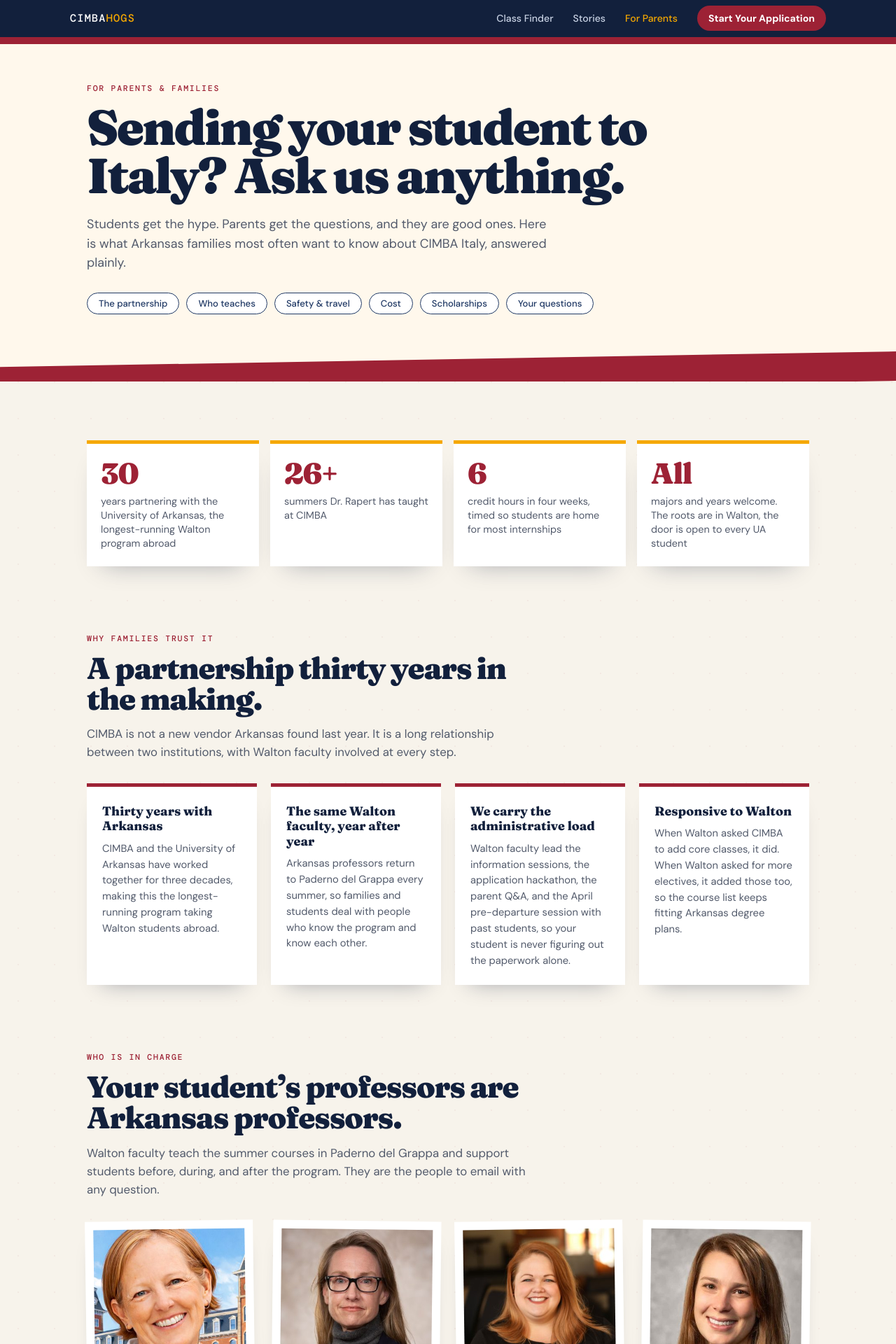
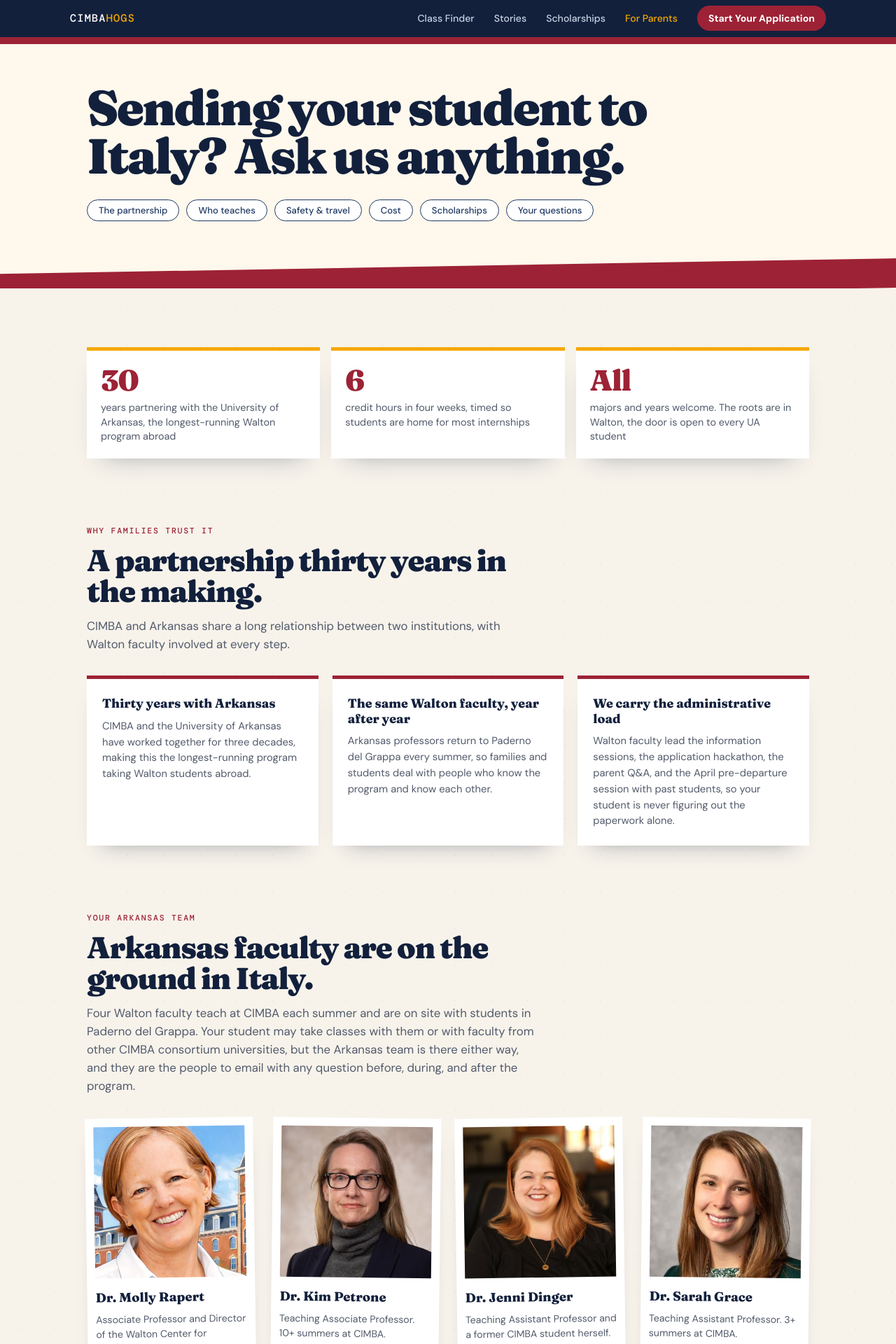
Before and after one commit to profsarahgrace/cimbahogs, a Jekyll site: the page built from parents/index.html, in a window 1280 px wide. Shown: the top 1920 px of the page at 70% size. Built offline with Jekyll 4.4.1, drawn with Linux system fonts in a browser that asks for light colours; some of the changed text lies outside the part shown.

Commit message:
Add scholarships page and refine parents page
- New /scholarships/ page consolidating CIMBA, UA Study Abroad, and Honors
  College funding, financial aid guidance, and summer deadlines
- Parents page: summarize UA/Honors funding and link to scholarships page;
  trim headings and intro copy, reword faculty section, remove Walton
  responsiveness card and single-faculty stat, fix group photo caption,
  add campus photo
- Nav link for Scholarships; tighten nav spacing at tablet widths
- Sitemap, llms.txt, and README updates

Co-Authored-By: Claude Sonnet 5.5 <noreply@anthropic.com>

```diff
--- a/_includes/nav.html
+++ b/_includes/nav.html
@@ -7,6 +7,7 @@
     <ul class="sitenav-links" id="sitenav-links">
       <li><a href="/classfinder/"{% if page.url == '/classfinder/' %} aria-current="page"{% endif %}>Class Finder</a></li>
       <li><a href="/stories/"{% if page.url == '/stories/' %} aria-current="page"{% endif %}>Stories</a></li>
+      <li><a href="/scholarships/"{% if page.url == '/scholarships/' %} aria-current="page"{% endif %}>Scholarships</a></li>
       <li><a href="/parents/"{% if page.url == '/parents/' %} aria-current="page"{% endif %}>For Parents</a></li>
       <li><a href="/summer27application/" class="sitenav-cta"{% if page.url == '/summer27application/' %} aria-current="page"{% endif %}>Start Your Application</a></li>
     </ul>
--- a/assets/css/nav.css
+++ b/assets/css/nav.css
@@ -100,6 +100,11 @@
   transform: translateY(-9px) rotate(-45deg);
 }
 
+@media (min-width:701px) and (max-width:900px) {
+  .sitenav-links { gap: 16px; }
+  .sitenav-links a.sitenav-cta { padding: 8px 12px; }
+}
+
 @media (max-width:700px) {
   .sitenav-toggle {
     display: block;
--- a/llms.txt
+++ b/llms.txt
@@ -8,6 +8,7 @@
 - [CIMBA Summer 2027 class finder](https://cimbahogs.com/classfinder/): Interactive tool showing how each CIMBA Italy Summer 2027 course is expected to transfer to the University of Arkansas, filtered by major.
 - [Hear from former CimbaHogs](https://cimbahogs.com/stories/): Video stories, advice, and weekend-travel favorites from University of Arkansas students who studied at CIMBA Italy.
 - [CIMBA Italy for parents and families](https://cimbahogs.com/parents/): Answers for Arkansas families on program cost and inclusions, CIMBA scholarships, housing, insurance, weekend travel, credit transfer, and who to contact.
+- [CIMBA Italy scholarships and funding](https://cimbahogs.com/scholarships/): One guide to CIMBA scholarships, University of Arkansas study abroad scholarships, the Honors College Study Abroad Grant, financial aid, and summer deadlines.
 - [Summer 2027 application guide](https://cimbahogs.com/summer27application/): Step-by-step guidance for completing the University of Arkansas Hogs Abroad process and the CIMBA application.
 
 ## Program context
--- a/parents/index.html
+++ b/parents/index.html
@@ -40,12 +40,7 @@ faq:
 <div class="topline" aria-hidden="true"></div>
 <header class="hero">
   <div class="hero-inner">
-    <p class="eyebrow">For parents &amp; families</p>
     <h1>Sending your student to Italy? Ask us anything.</h1>
-    <p class="lede">
-      Students get the hype. Parents get the questions, and they are good ones. Here is what
-      Arkansas families most often want to know about CIMBA Italy, answered plainly.
-    </p>
     <nav class="jump" aria-label="On this page">
       <a href="#partnership">The partnership</a>
       <a href="#faculty">Who teaches</a>
@@ -61,7 +56,6 @@ faq:
 
   <section class="trust" aria-label="CIMBA at a glance">
     <div class="stat"><strong>30</strong><span>years partnering with the University of Arkansas, the longest-running Walton program abroad</span></div>
-    <div class="stat"><strong>26+</strong><span>summers Dr. Rapert has taught at CIMBA</span></div>
     <div class="stat"><strong>6</strong><span>credit hours in four weeks, timed so students are home for most internships</span></div>
     <div class="stat"><strong>All</strong><span>majors and years welcome. The roots are in Walton, the door is open to every UA student</span></div>
   </section>
@@ -71,8 +65,8 @@ faq:
       <p class="eyebrow">Why families trust it</p>
       <h2 id="partnership-title">A partnership thirty years in the making.</h2>
       <p>
-        CIMBA is not a new vendor Arkansas found last year. It is a long relationship between two
-        institutions, with Walton faculty involved at every step.
+        CIMBA and Arkansas share a long relationship between two institutions, with Walton faculty
+        involved at every step.
       </p>
     </div>
     <div class="pillars">
@@ -88,20 +82,18 @@ faq:
         <h3>We carry the administrative load</h3>
         <p>Walton faculty lead the information sessions, the application hackathon, the parent Q&amp;A, and the April pre-departure session with past students, so your student is never figuring out the paperwork alone.</p>
       </article>
-      <article class="pillar">
-        <h3>Responsive to Walton</h3>
-        <p>When Walton asked CIMBA to add core classes, it did. When Walton asked for more electives, it added those too, so the course list keeps fitting Arkansas degree plans.</p>
-      </article>
     </div>
   </section>
 
   <section class="faculty-section" id="faculty" aria-labelledby="faculty-title">
     <div class="section-head">
-      <p class="eyebrow">Who is in charge</p>
-      <h2 id="faculty-title">Your student&rsquo;s professors are Arkansas professors.</h2>
+      <p class="eyebrow">Your Arkansas team</p>
+      <h2 id="faculty-title">Arkansas faculty are on the ground in Italy.</h2>
       <p>
-        Walton faculty teach the summer courses in Paderno del Grappa and support students before,
-        during, and after the program. They are the people to email with any question.
+        Four Walton faculty teach at CIMBA each summer and are on site with students in Paderno del Grappa.
+        Your student may take classes with them or with faculty from other CIMBA consortium universities, but the
+        Arkansas team is there either way, and they are the people to email with any question before, during, and
+        after the program.
       </p>
     </div>
     <ul class="faculty-grid">
@@ -164,6 +156,7 @@ faq:
         <p class="safety-close">On-site staff and additional faculty give students independence with an institutional safety net.</p>
       </div>
       <div class="campus-card">
+        <img src="/images/campus-paderno.jpg" alt="The CIMBA campus buildings in Paderno del Grappa at sunset, with mountains behind" width="1000" height="464" loading="lazy">
         <h3>A calm home base</h3>
         <p>
           After a weekend in Rome, Florence, Paris, or Barcelona, students often tell us how relieved they are to
@@ -204,7 +197,6 @@ faq:
 
   <section class="cost-section" id="cost" aria-labelledby="cost-title">
     <div class="section-head">
-      <p class="eyebrow">The money question</p>
       <h2 id="cost-title">What it costs, and what that covers.</h2>
       <p>
         CIMBA describes its fee as all-inclusive, with no hidden costs. These are the rates CIMBA
@@ -266,7 +258,6 @@ faq:
 
   <section class="scholarship-section" id="scholarships" aria-labelledby="scholarships-title">
     <div class="section-head">
-      <p class="eyebrow">Ways to bring it down</p>
       <h2 id="scholarships-title">Scholarships and aid.</h2>
       <p>
         CIMBA offers its own awards, and Arkansas students can also look for support closer to home.
@@ -316,26 +307,26 @@ faq:
       <div class="note">
         <h3>University of Arkansas support</h3>
         <p>
-          Additional study abroad scholarships are available through Hogs Abroad and the Honors College.
-          The Hogs Abroad advisors can point students to what they qualify for.
+          The Office of Study Abroad offers named study abroad scholarships through one application in the Hogs Abroad
+          portal, and each college, including Walton, has its own. Honors College students can also apply for the
+          Study Abroad Grant, which covers about 30&ndash;36% of allowable costs.
         </p>
-        <a href="https://hogsabroad.uark.edu" target="_blank" rel="noopener">Visit Hogs Abroad &rarr;</a>
       </div>
       <div class="note">
         <h3>Federal and existing aid</h3>
         <p>
-          CIMBA says students may use federal aid for its semester program and that existing home-university
-          scholarships often transfer. For a summer program, ask the Arkansas financial aid office how your
-          student&rsquo;s aid applies.
+          Arkansas says current UA scholarships generally apply to study abroad and that federal aid can be used for
+          approved programs. Neither Arkansas nor CIMBA spells out how aid applies to a summer program, so ask the
+          Arkansas financial aid office.
         </p>
       </div>
     </div>
+    <p class="aid-more"><a class="cta" href="/scholarships/">See every scholarship in one place</a></p>
   </section>
 
   <section class="faq-section" id="faq" aria-labelledby="faq-title">
     <div class="section-head">
-      <p class="eyebrow">The questions parents ask</p>
-      <h2 id="faq-title">Straight answers.</h2>
+      <h2 id="faq-title">FAQ</h2>
     </div>
 
     <div class="faq-list">
@@ -368,7 +359,7 @@ faq:
       <details>
         <summary>Who is looking out for my student while they are there?</summary>
         <p>
-          Arkansas faculty are in Paderno del Grappa teaching the summer courses, alongside CIMBA&rsquo;s own
+          Arkansas faculty are on site in Paderno del Grappa, teaching summer courses alongside CIMBA&rsquo;s own
           on-site staff, who record weekend travel plans, pick students up when trips go wrong, and run travel
           orientations on arrival. Students also arrive with a group of Arkansas classmates, and past students describe CIMBA
           as a family.
@@ -443,8 +434,7 @@ faq:
 
   <section class="voices" aria-labelledby="voices-title">
     <div class="section-head">
-      <p class="eyebrow">What past CimbaHogs say</p>
-      <h2 id="voices-title">The students went. Here is how it landed.</h2>
+      <h2 id="voices-title">What past CimbaHogs say</h2>
     </div>
     <div class="voice-grid">
       <blockquote>
@@ -461,8 +451,8 @@ faq:
   </section>
 
   <figure class="group-photo">
-    <img src="/images/group-2025.jpg" alt="A group of Summer 2025 CIMBA students and a professor posing on the steps outside the CIMBA campus building in Italy" width="1200" height="638" loading="lazy">
-    <figcaption>Summer 2025 CimbaHogs on the steps of the campus in Paderno del Grappa.</figcaption>
+    <img src="/images/group-2025.jpg" alt="A group of Summer 2025 CIMBA students and a professor posing on stone steps in Italy" width="1200" height="638" loading="lazy">
+    <figcaption>Summer 2025 CimbaHogs in Italy.</figcaption>
   </figure>
 
   <section class="closing">
@@ -472,7 +462,6 @@ faq:
   </section>
 
   <footer>
-    <p class="footer-lead">Not sure where to begin? Email any of us. We are happy to talk with parents as well as students.</p>
     <p class="colophon">Sam M. Walton College of Business &middot; University of Arkansas</p>
   </footer>
 
--- a/parents/parents.css
+++ b/parents/parents.css
@@ -52,7 +52,7 @@ section { scroll-margin-top: 24px; }
 .shell > section + section { margin-top: 96px; }
 
 /* trust strip */
-.trust { display: grid; grid-template-columns: repeat(4, minmax(0, 1fr)); gap: 16px; }
+.trust { display: grid; grid-template-columns: repeat(3, minmax(0, 1fr)); gap: 16px; }
 .stat { padding: 22px 20px; background: #fff; border-top: 5px solid var(--gold); box-shadow: 0 18px 35px -24px rgba(18,32,60,.42); }
 .stat strong { display: block; font: 900 2.6rem/1 var(--serif); letter-spacing: -.03em; color: var(--razor); margin-bottom: 8px; }
 .stat span { display: block; font-size: .9rem; color: var(--ink-mid); line-height: 1.4; }
@@ -138,7 +138,7 @@ footer { margin-top: 88px; padding-top: 28px; border-top: 1.5px solid var(--rule
 .colophon { margin: 0; font: 500 .72rem/1.5 var(--mono); letter-spacing: .1em; text-transform: uppercase; color: var(--ink-mid); }
 
 @media (max-width: 900px) {
-  .trust, .faculty-grid { grid-template-columns: repeat(2, minmax(0, 1fr)); }
+  .faculty-grid { grid-template-columns: repeat(2, minmax(0, 1fr)); }
   .voice-grid { grid-template-columns: 1fr; }
 }
 @media (max-width: 650px) {
@@ -162,7 +162,7 @@ footer { margin-top: 88px; padding-top: 28px; border-top: 1.5px solid var(--rule
 
 /* partnership, accreditation, safety, corporate */
 .partnership-section, .safety-section, .corporate-section { margin-top: 96px; }
-.pillars { display: grid; grid-template-columns: repeat(4, minmax(0, 1fr)); gap: 20px; }
+.pillars { display: grid; grid-template-columns: repeat(3, minmax(0, 1fr)); gap: 20px; }
 .pillar { padding: 24px 22px; background: #fff; border-top: 5px solid var(--razor); box-shadow: 0 18px 30px -22px rgba(18,32,60,.42); }
 .pillar h3 { margin: 0 0 10px; font-size: 1.12rem; font-weight: 800; line-height: 1.2; }
 .pillar p { margin: 0; font-size: .92rem; color: var(--ink-mid); }
@@ -186,7 +186,7 @@ footer { margin-top: 88px; padding-top: 28px; border-top: 1.5px solid var(--rule
 .corporate-copy h2 { margin: 0 0 16px; font-size: clamp(1.8rem,3.6vw,2.5rem); font-weight: 850; line-height: 1.04; letter-spacing: -.03em; }
 .corporate-copy p:not(.eyebrow) { margin: 0 0 14px; color: var(--ink-mid); }
 @media (max-width: 900px) {
-  .pillars { grid-template-columns: repeat(2, minmax(0, 1fr)); }
+  .pillars { grid-template-columns: 1fr; }
   .safety-grid, .corporate-section { grid-template-columns: 1fr; }
   .corporate-photo { max-width: 300px; }
 }
@@ -195,3 +195,8 @@ footer { margin-top: 88px; padding-top: 28px; border-top: 1.5px solid var(--rule
   .safety-list, .campus-card, .accreditation { padding: 22px 20px; }
 }
 @media print { .campus-card, .corporate-photo { transform: none; } }
+
+.aid-more { margin: 36px 0 0; }
+
+.campus-card img { display: block; width: 100%; height: auto; margin: -4px 0 18px; box-shadow: 0 8px 18px -10px rgba(18,32,60,.5); }
+@media (max-width: 650px) { .trust { grid-template-columns: 1fr; } }
--- a/sitemap.xml
+++ b/sitemap.xml
@@ -17,6 +17,10 @@
     <lastmod>2026-09-29</lastmod>
   </url>
   <url>
+    <loc>https://cimbahogs.com/scholarships/</loc>
+    <lastmod>2026-09-29</lastmod>
+  </url>
+  <url>
     <loc>https://cimbahogs.com/summer27application/</loc>
     <lastmod>2026-09-23</lastmod>
   </url>
```
Also changed, not shown: other parts of llms.txt (+2 -0 lines), scholarships/index.html (added, +280 -0 lines), scholarships/scholarships.css (added, +138 -0 lines), README.md, images/campus-paderno.jpg (added).
